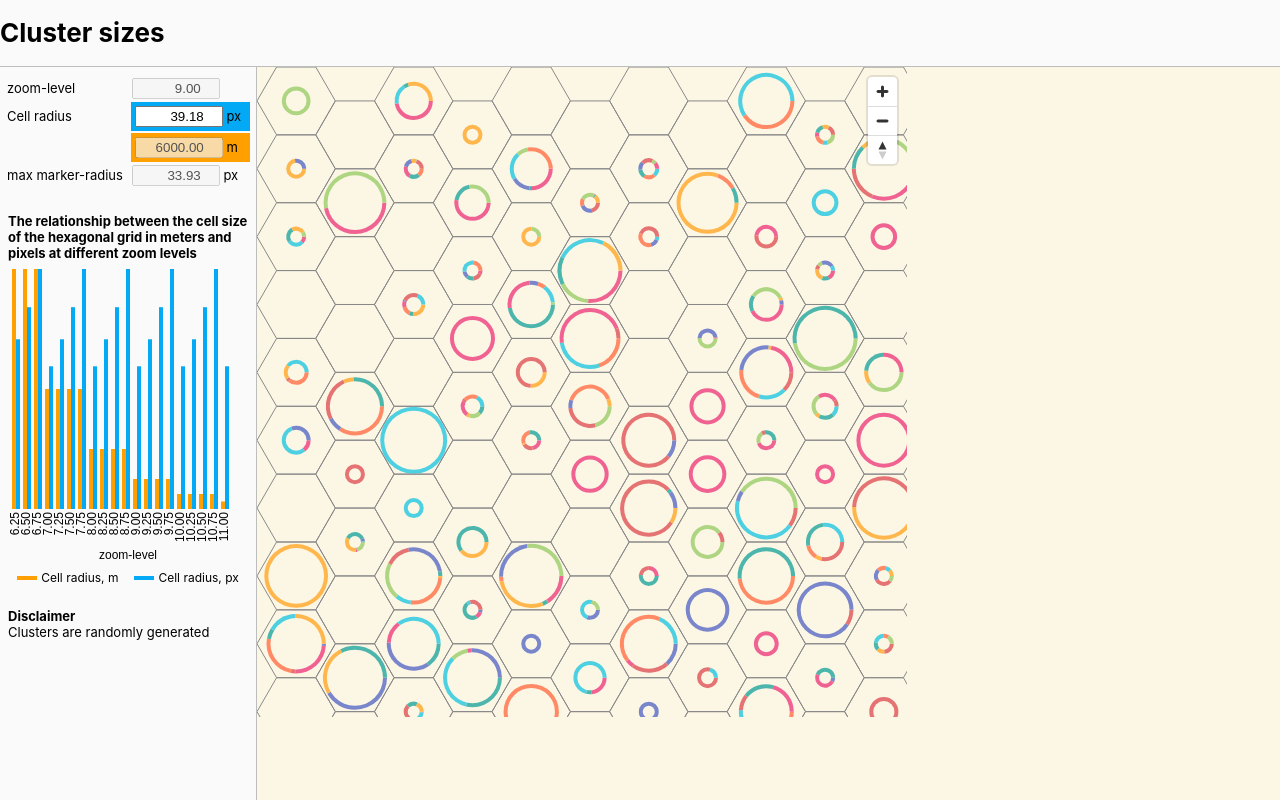
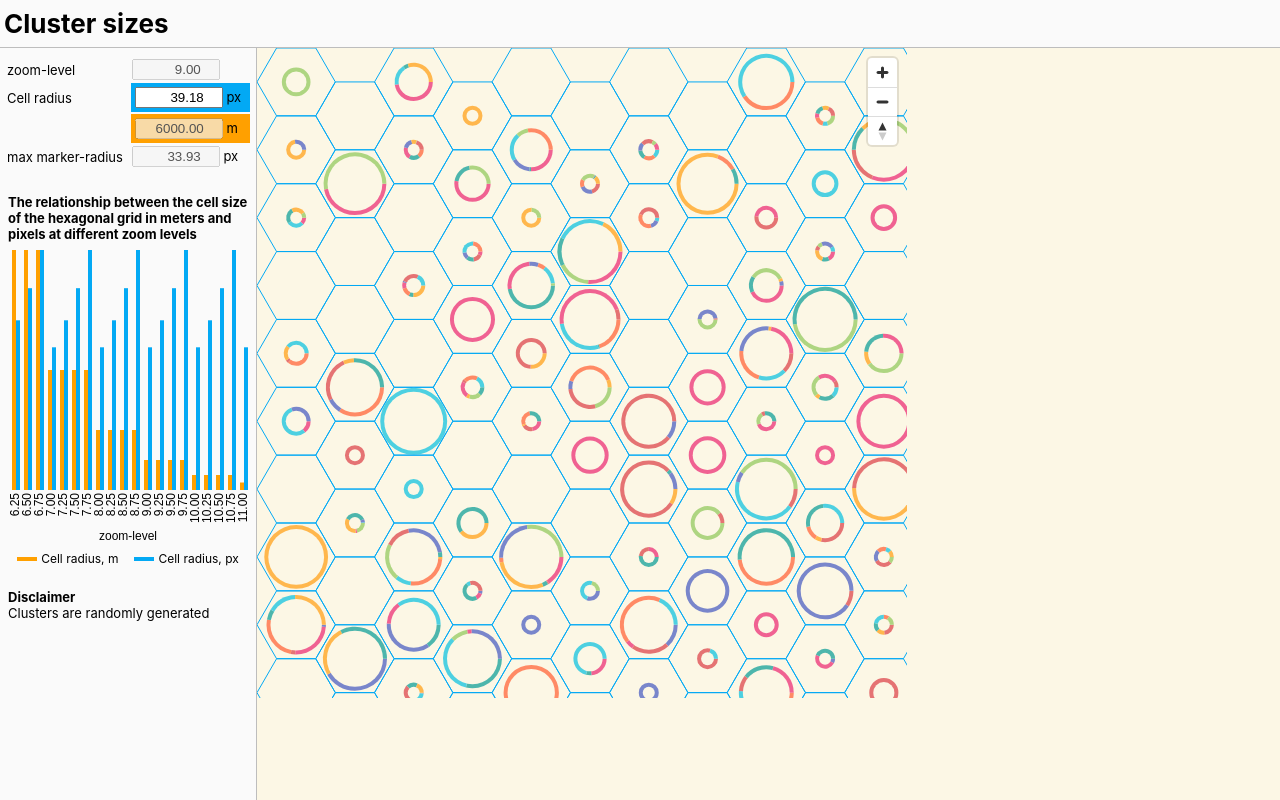
Before and after one commit to artembert/cluster-sizes, a React (Create React App) app: page / in a window 1280 px wide. Built offline with nearby package versions, Linux system fonts and the light colour scheme; no server answers.

Commit message:
Styles updates

```diff
--- a/src/components/MapComponents/CanvasGrid/CanvasGrid.tsx
+++ b/src/components/MapComponents/CanvasGrid/CanvasGrid.tsx
@@ -3,10 +3,11 @@ import {
   MIN_CELL_RADIUS,
   useGridSellSize,
 } from "../../../contexts/GridCellSizeContext";
+import { pxColor } from "../../UIComponents/ProfilePlot/ProfilePlot";
 import Canvas from "../Canvas/Canvas";
 import { drawPieChart, PieChartItem } from "../PieChart/PieChart";
 
-const GRID_CELL_BORDER_COLOR = "#888888";
+const GRID_CELL_BORDER_COLOR = pxColor;
 
 /**
  * Image: https://eperezcosano.github.io/hex-grid/
--- a/src/components/UIComponents/Page/Page.module.css
+++ b/src/components/UIComponents/Page/Page.module.css
@@ -15,6 +15,11 @@
   min-height: 32px;
   background-color: var(--grey-50);
   border-bottom: 1px solid var(--grey-400);
+}
+
+.title {
+  padding: 8px 4px 8px;
+  margin: 0;
 }
 
 .sidebar {
--- a/src/components/UIComponents/Page/Page.tsx
+++ b/src/components/UIComponents/Page/Page.tsx
@@ -10,7 +10,7 @@ export const Page: FunctionComponent = () => {
     <GridSellSizeProvider>
       <div className={styles.container}>
         <header className={styles.header}>
-          <h1>Cluster sizes</h1>
+          <h1 className={styles.title}>Cluster sizes</h1>
         </header>
         <aside className={styles.sidebar}>
           <Sidebar />
--- a/src/components/UIComponents/ProfilePlot/ProfilePlot.tsx
+++ b/src/components/UIComponents/ProfilePlot/ProfilePlot.tsx
@@ -40,9 +40,7 @@ function drawPlot(
       meters: getCellSizeInMetersByZoom({ zoomLevel, lat: INITIAL_LATITUDE }),
     }),
   }));
-  const indentBetweenLines = Math.floor(
-    (width - 2 * firstLineIndent) / cellSizes.length
-  );
+  const indentBetweenLines = Math.floor(width / cellSizes.length);
   const metersMaxHeight = Math.max(...cellSizes.map((_) => _.cellSizeInMeters));
   const pxMaxHeight = Math.max(...cellSizes.map((_) => _.cellSizeInPx));
   const chartHeight = height - bottomValuesLabelsPadding - bottomLabelPadding;
```
